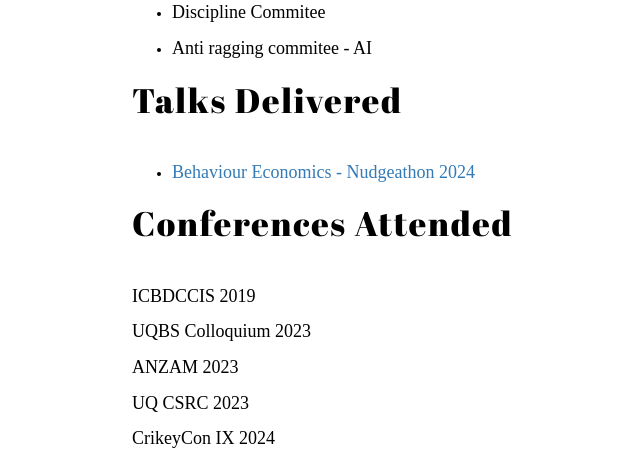
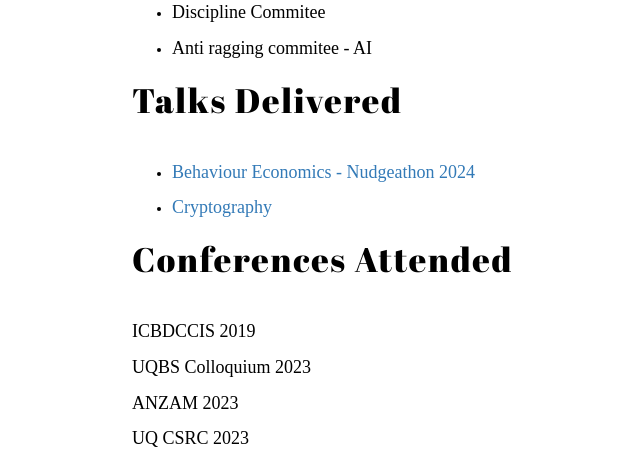
Before and after one commit to vkarthikeyan12/trial-website, a Flask app: page / in a window 1280 px wide. Shown: the part 3627-4088 px from the top of the page, without its empty margins (568-1208 px from the left). Run offline with Flask 3, Linux system fonts and the light colour scheme; some libraries are stand-ins or nearby versions; some web fonts are replaced.

Commit message:
Update index.html

```diff
--- a/templates/index.html
+++ b/templates/index.html
@@ -307,6 +307,7 @@
                 <ul>
 
                         <li><p class="scroll-animated-from-right"><a href="https://www.youtube.com/watch?v=ECJdXmJqXP4" target="_blank">Behaviour Economics - Nudgeathon 2024</a></li></p>
+                    <li><p class="scroll-animated-from-right"><a href="https://www.youtube.com/watch?v=00Xmc2VBQ6g" target="_blank">Cryptography</a></li></p>
 
                 </ul>
 
```
